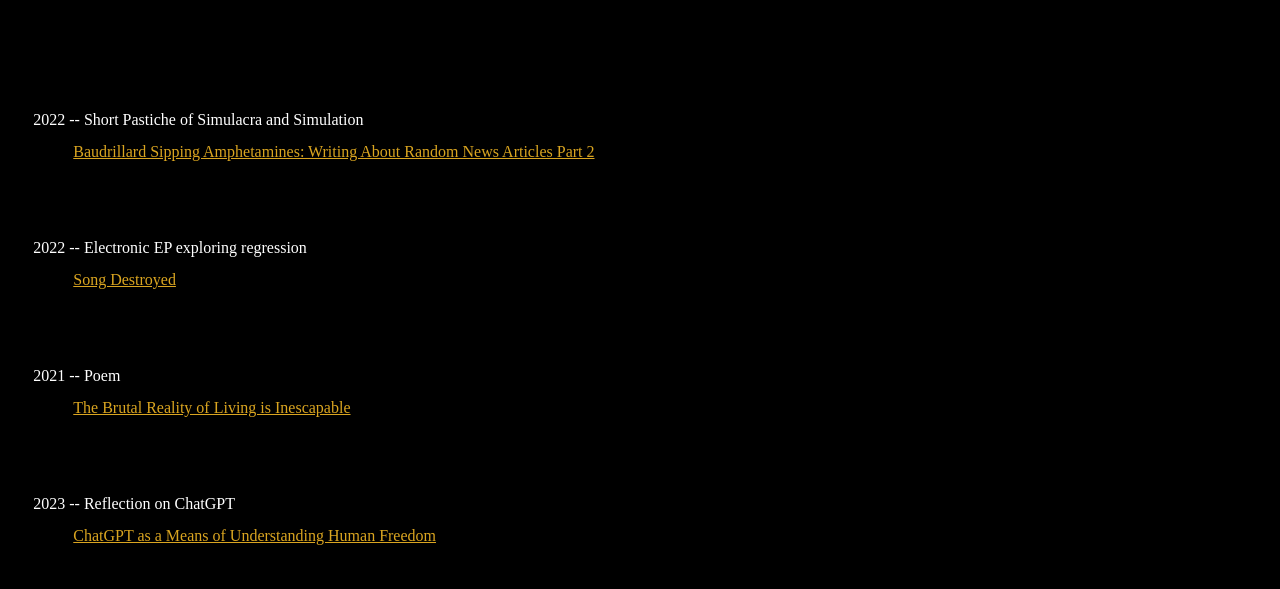
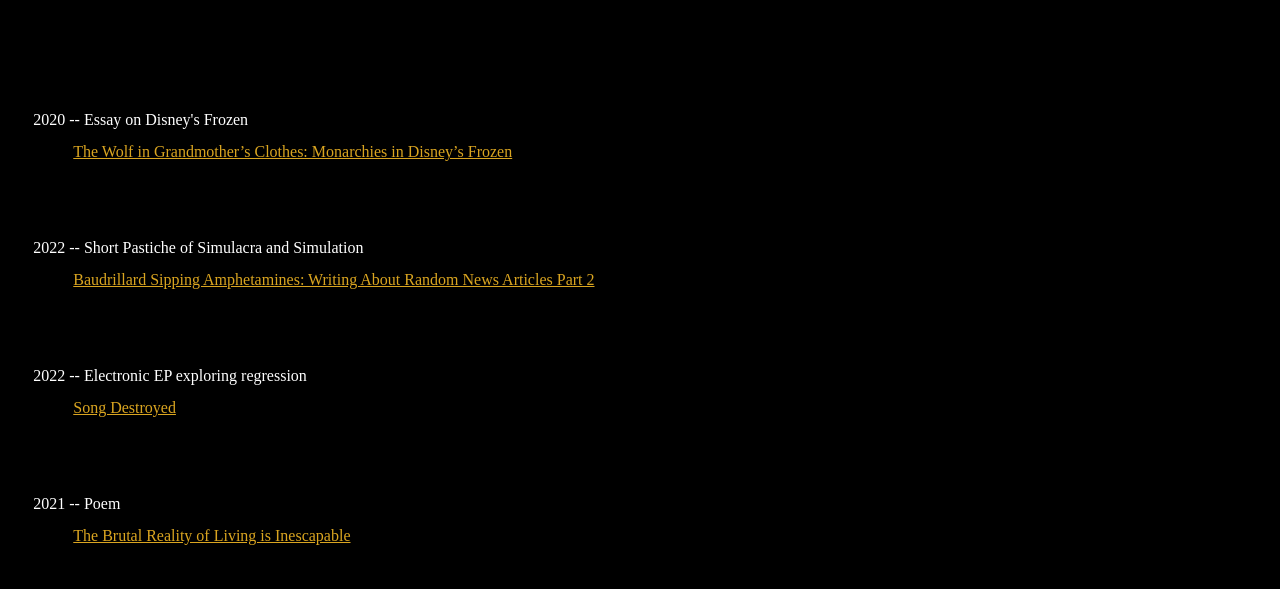
Before and after one commit to thecopied/thecopied.github.io, a plain HTML site: page pages/updates.html in a window 1280 px wide. Shown: the part 211-800 px from the top of the page. Drawn offline with Linux system fonts and the light colour scheme.

Commit message:
Update new document

```diff
--- a/pages/updates.html
+++ b/pages/updates.html
@@ -24,6 +24,8 @@
 		<div id="uplist">
 			<dl>
 <!--Add to top-->
+		<dt>2020 -- Essay on Disney's Frozen</dt>
+		<dd><a class="gold" href="words/LionKingFrozen.pdf">The Wolf in Grandmother’s Clothes: Monarchies in Disney’s Frozen</a></dd><br><br>
 		<dt>2022 -- Short Pastiche of Simulacra and Simulation</dt>
 		<dd><a class="gold" href="words/ukraine_ai.pdf">Baudrillard Sipping Amphetamines: Writing About Random News Articles Part 2</a></dd><br><br>
 		<dt>2022 -- Electronic EP exploring regression</dt>
@@ -40,11 +42,11 @@
 		<dd><a class="gold" href="things/copymachine/copymachine.html">copymachine</a></dd><br><br>
 		<dt>2020 -- Review history of the internet</dt>
 		<dd><a class="gold" href="words/defining_user.pdf">Defining User</a></dd><br><br>
-        <dt>2022 -- Revised article on Google Searchbar</dt>
+        	<dt>2022 -- Revised article on Google Searchbar</dt>
 		<dd><a class="gold" href="words/searchbarseduction.pdf">Searchbar Seduction</a></dd><br><br>
 		<dt>2020 -- Chapbook of poetry</dt>
 		<dd><a class="gold" href="words/dance_chapbook.pdf">Dance of the Marionette</a></dd><br><br>
-        <dt>2019 -- HTML artwork and article profile</dt>
+        	<dt>2019 -- HTML artwork and article profile</dt>
 		<dd><a class="gold" href="things/adambaudrillard/adambaudrillard.html">The Most Popular Face in the World</a></dd><br><br>
 		<dt>2022 -- Experimental electronic album + digital images</dt>
 		<dd><a class="gold" href="https://og2n.bandcamp.com/album/hashtag-metaverse">hashtag metaverse</a></dd><br><br>
```
Also changed, not shown: pages/words.html (+1 -0 lines), pages/sightsandsounds.html (indentation only), 1 other file.
